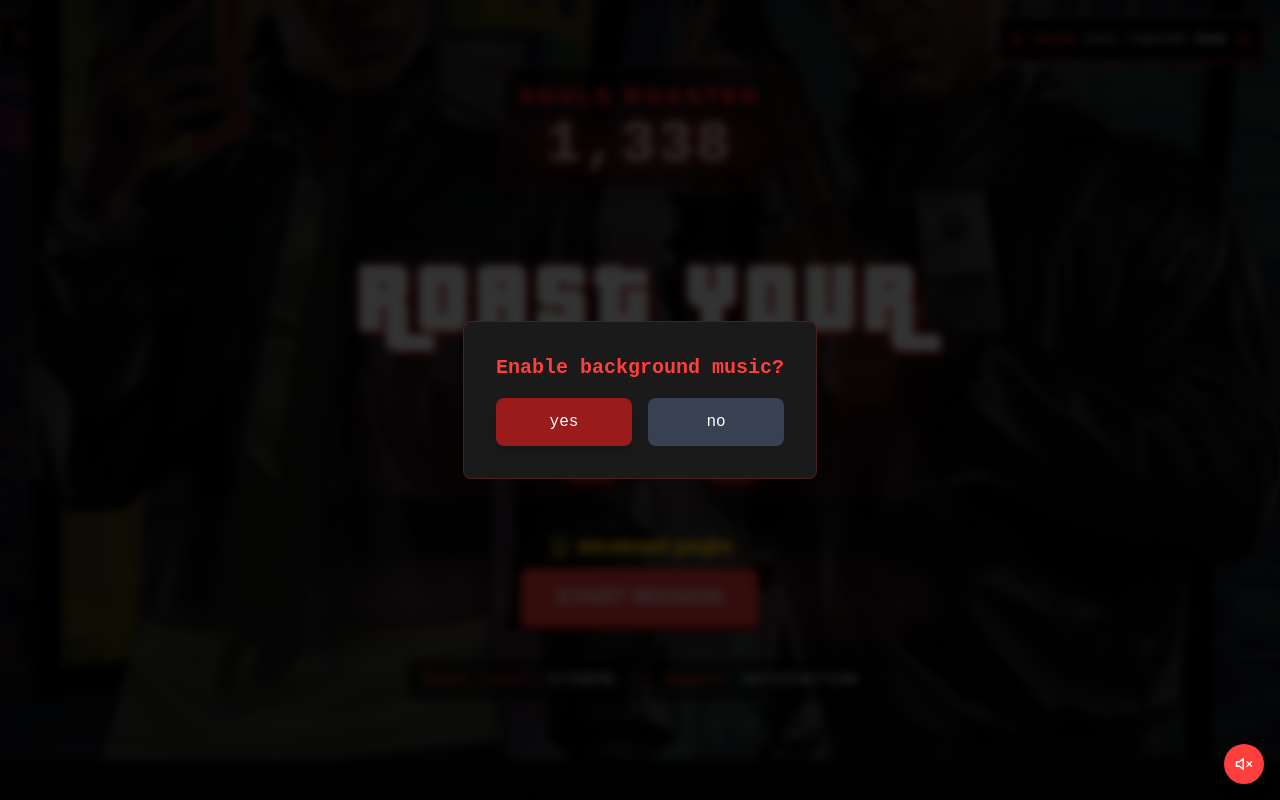
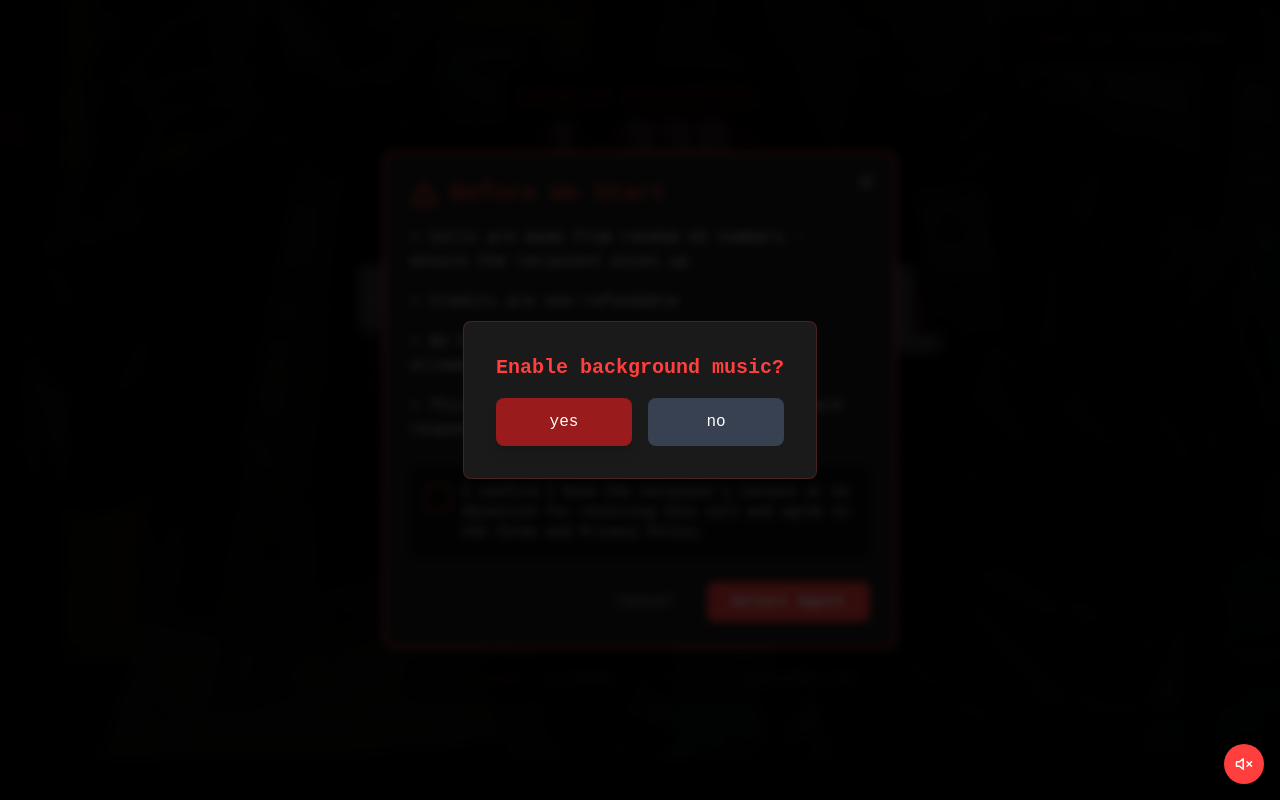
Before and after one commit to sidharth-n/Roast2.0, a React (Vite) app: page / in a window 1280 px wide. Shown: the top 800 px of the page. Built offline with nearby package versions, Linux system fonts and the light colour scheme; a web font is replaced by a local one.

Commit message:
change agnet audio play buttons style

```diff
--- a/src/components/ConsentModal.tsx
+++ b/src/components/ConsentModal.tsx
@@ -1,5 +1,6 @@
-import React from "react"
-import { AlertTriangle, X } from "lucide-react"
+import React, { useState, useRef } from "react"
+import { AlertTriangle, X, Check } from "lucide-react"
+import { motion, AnimatePresence } from "framer-motion"
 
 interface Props {
   isOpen: boolean
@@ -14,11 +15,30 @@ const ConsentModal: React.FC<Props> = ({
   onConfirm,
   isSubmitting = false,
 }) => {
-  if (!isOpen) return null
+  const [isChecked, setIsChecked] = useState(false)
+  const [showCheckboxPrompt, setShowCheckboxPrompt] = useState(false)
+  const checkboxRef = useRef<HTMLDivElement>(null)
+
+  const handleSelectAgent = () => {
+    if (!isChecked) {
+      setShowCheckboxPrompt(true)
+      // Scroll to and highlight checkbox
+      checkboxRef.current?.scrollIntoView({ behavior: "smooth" })
+      // Auto-hide prompt after 3 seconds
+      setTimeout(() => setShowCheckboxPrompt(false), 3000)
+      return
+    }
+    onConfirm()
+  }
 
   return (
     <div className="fixed inset-0 bg-black/80 backdrop-blur-sm z-50 flex items-center justify-center p-4">
-      <div className="bg-[#1a1a1a] border-2 border-[#ff3e3e] rounded-lg max-w-lg w-full p-6 relative">
+      <motion.div
+        initial={{ opacity: 0, scale: 0.95 }}
+        animate={{ opacity: 1, scale: 1 }}
+        exit={{ opacity: 0, scale: 0.95 }}
+        className="bg-[#1a1a1a] border-2 border-[#ff3e3e] rounded-lg max-w-lg w-full p-6 relative"
+      >
         <button
           onClick={onClose}
           disabled={isSubmitting}
@@ -47,21 +67,75 @@ const ConsentModal: React.FC<Props> = ({
           </p>
         </div>
 
-        <div className="bg-black/50 p-4 rounded-lg mb-6">
-          <label className="flex items-start gap-3">
+        <div ref={checkboxRef} className="relative">
+          <div
+            className={`bg-black/50 p-4 rounded-lg mb-6 transition-all duration-300
+           `}
+          >
+            <label className="flex items-start gap-3 cursor-pointer group">
+              <motion.div
+                className="relative mt-1"
+                animate={
+                  showCheckboxPrompt
+                    ? {
+                        scale: [1, 1.1, 1],
+                        borderColor: [
+                          "rgba(255,62,62,0.3)",
+                          "rgba(255,62,62,1)",
+                          "rgba(255,62,62,0.3)",
+                        ],
+                      }
+                    : {}
+                }
+                transition={{
+                  duration: 0.5,
+                  repeat: showCheckboxPrompt ? Infinity : 0,
+                }}
+              >
                 <input
                   type="checkbox"
-              className="mt-1.5"
+                  checked={isChecked}
+                  onChange={e => {
+                    setIsChecked(e.target.checked)
+                    setShowCheckboxPrompt(false)
+                  }}
                   disabled={isSubmitting}
-              onChange={e => (e.target.checked ? onConfirm : null)}
+                  className="peer sr-only"
                 />
-            <span className="text-sm text-gray-300">
-              I confirm the recipient's consent or no objection for receiving
-              this call and agree to the Terms and Privacy Policy. This
-              non-commercial call complies with regional telecom and data
-              protection law of respective countries.
+                <div
+                  className="w-6 h-6 border-2 border-[#ff3e3e]/60 rounded
+                             bg-black/60 transition-all duration-200
+                             peer-checked:border-[#ff3e3e] peer-checked:bg-[#ff3e3e]
+                             group-hover:border-[#ff3e3e]/60"
+                >
+                  {isChecked && (
+                    <Check
+                      className="w-5 h-5 text-white absolute
+                                  top-1/2 left-1/2 transform -translate-x-1/2 -translate-y-1/2"
+                    />
+                  )}
+                </div>
+              </motion.div>
+              <span className="text-sm text-gray-300 flex-1">
+                I confirm I have the recipient's consent or no objection for
+                receiving this call and agree to the Terms and Privacy Policy.
               </span>
             </label>
+          </div>
+
+          {/* Checkbox Prompt Message */}
+          {/*   <AnimatePresence>
+            {showCheckboxPrompt && (
+              <motion.div
+                initial={{ opacity: 0, y: 10 }}
+                animate={{ opacity: 1, y: 0 }}
+                exit={{ opacity: 0, y: -10 }}
+                className="absolute -bottom-6 left-0 right-0 text-center text-[#ff3e3e] text-sm"
+              >
+                Please accept the terms to continue
+              </motion.div>
+            )}
+          </AnimatePresence> */}
         </div>
 
         <div className="flex justify-end gap-4">
@@ -73,16 +147,36 @@ const ConsentModal: React.FC<Props> = ({
           >
             Cancel
           </button>
-          <button
-            onClick={onConfirm}
-            disabled={isSubmitting}
-            className="bg-[#ff3e3e] hover:bg-[#ff5555] px-6 py-2 rounded-lg font-semibold
-                     transition-colors disabled:opacity-50 disabled:cursor-not-allowed"
+          <motion.button
+            onClick={handleSelectAgent}
+            whileHover={{ scale: 1.02 }}
+            whileTap={{ scale: 0.98 }}
+            className={`px-6 py-2 rounded-lg font-semibold transition-all duration-200
+                     relative overflow-hidden
+                     ${
+                       isChecked
+                         ? "bg-[#ff3e3e] hover:bg-[#ff5555] text-white"
+                         : "bg-[#ff3e3e] text-white"
+                     }`}
           >
+            {/* Animated gradient background */}
+            <motion.div
+              className="absolute inset-0 bg-gradient-to-r from-transparent via-white/20 to-transparent"
+              initial={{ x: "-100%" }}
+              animate={isChecked ? { x: "100%" } : {}}
+              transition={{
+                repeat: Infinity,
+                duration: 1.5,
+                ease: "linear",
+                repeatDelay: 0.5,
+              }}
+            />
+            <span className="relative z-10">
               {isSubmitting ? "Processing..." : "Select Agent"}
-          </button>
+            </span>
+          </motion.button>
         </div>
-      </div>
+      </motion.div>
     </div>
   )
 }
--- a/src/components/PricingModal.tsx
+++ b/src/components/PricingModal.tsx
@@ -186,14 +186,14 @@ const PricingModal: React.FC<PricingModalProps> = ({
                   />
                   <button
                     onClick={() => playVoiceSample(agent.voiceSample)}
-                    className="absolute -bottom-1 -right-1 p-1.5
-                            bg-[#ff3e3e] rounded-full
-                            hover:bg-[#ff5555] transition-colors"
+                    className="absolute -bottom-1 -right-1
+                            bg-black/60 border border-[#ff3e3e]/80 rounded-full
+                            hover:bg-black/80 hover:border-[#ff3e3e] transition-all p-2"
                   >
                     {playingAudio === agent.voiceSample ? (
-                      <Square className="w-3 h-3 text-white" />
+                      <Square className="w-3 h-3 text-[#ff3e3e]" />
                     ) : (
-                      <Play className="w-3 h-3 text-white" />
+                      <Play className="w-4 h-4 text-[#ff3e3e]" />
                     )}
                   </button>
                 </div>
@@ -264,7 +264,7 @@ const PricingModal: React.FC<PricingModalProps> = ({
         <button
           onClick={onClose}
           className="fixed top-4 right-4 text-white/50 hover:text-white
-                   transition-colors"
+                   transition-colors text-2xl"
         >
           ✕
         </button>
```
Lines whose indentation alone changed are shown as unchanged.
